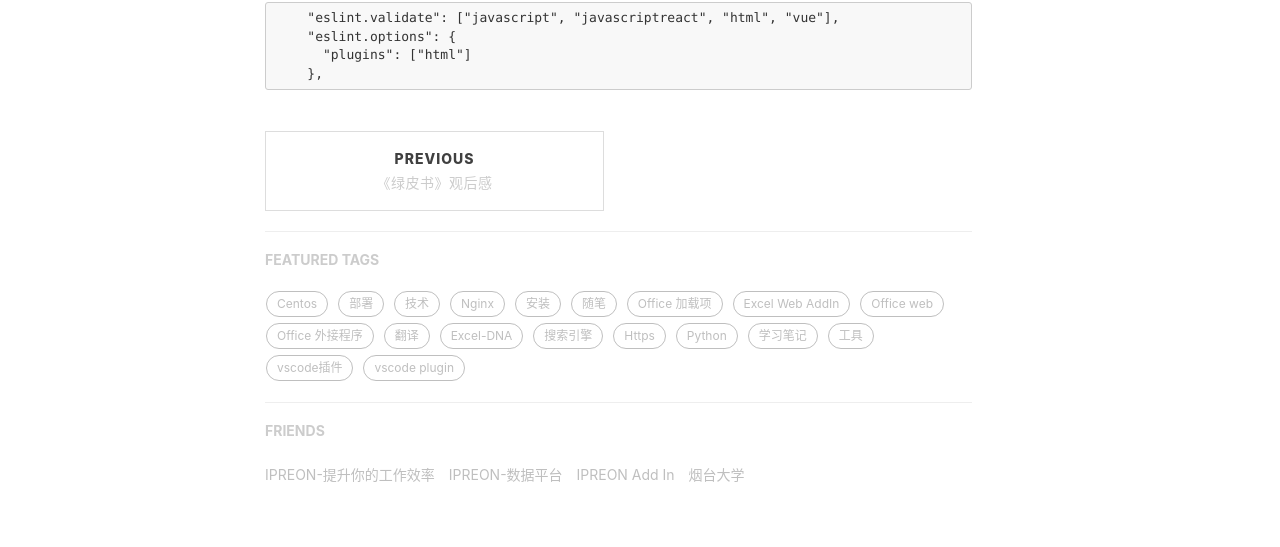
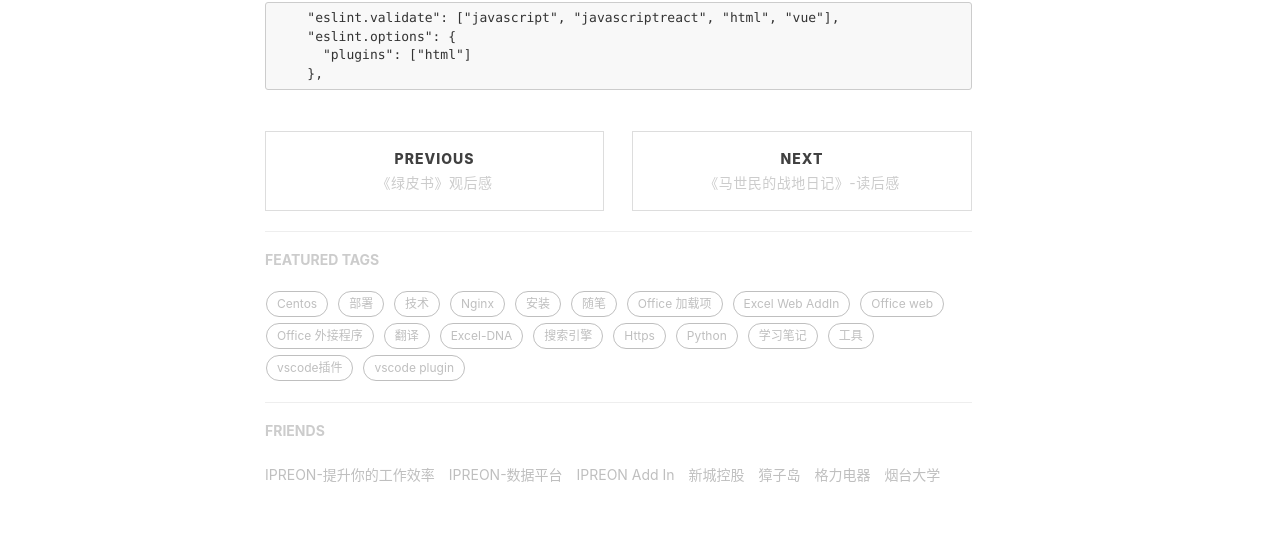
Before and after one commit to AlvinNiu/AlvinNiu.github.io, a Jekyll site: the page built from _posts/2019-06-27-vscode-plugins.md, in a window 1280 px wide. Shown: the part 1652-2199 px from the top of the page. Built offline with Jekyll 4.4.1, drawn with Linux system fonts in a browser that asks for light colours; nearby versions of some CDN libraries; comment, search, counter and statistics services are not loaded; part of the change alters nothing that is shown.

Commit message:
马世民战地日记-读后感

````diff
--- a/_config.yml
+++ b/_config.yml
@@ -108,6 +108,18 @@ friends: [
          title: "IPREON Add In",
          href: "https://appsource.microsoft.com/en-us/product/office/WA104381934?src=office&tab=Overview"
      },
+     {
+         title: "新城控股",
+         href: "https://datahub.ipreon.com/viewer/2010013810/?year=2018&period=FY"
+     },
+ {
+         title: "獐子岛",
+         href: "https://datahub.ipreon.com/viewer/2010010615/?year=2018&period=FY"
+     },
+     {
+         title: "格力电器",
+         href: "https://datahub.ipreon.com/viewer/2010000463/?year=2018&period=FY"
+     },
       {
          title: "烟台大学",
          href: "http://www.ytu.edu.cn/"
--- /dev/null
+++ b/_posts/2019-07-06-mashimindezhandiriji.md
@@ -0,0 +1,67 @@
+---
+layout:       post
+title:        "《马世民的战地日记》-读后感"
+subtitle:     "军队塑造了一个强悍的企业家"
+date:         2019-07-06 09:00:00
+author:       "Alvin"
+header-img:   "img/mashimindezhandiriji.jpg"
+header-mask:  0.3
+catalog:      true
+tags:
+    - 读后感
+    - 马世民的战地日记
+    - 日记
+---
+
+## 前言
+
+### 作者简介：
+
+> 马世民 (Simon Murray)，英国人，19岁时加入法国外籍兵团服役五年，退役后加入怡和洋行 (Jardine Matheson)工作。1984年，他出任和记黄埔董事总经理，在任期间促成多宗大型发展，包括收购香港电灯有限公司，是李嘉诚的得力爱将。1994年起出任德意志银行亚太区行政总裁，1998年开设基金公司GEMS，并成立Distacom，在世界各地投资电讯业。
+
+> 今天，他仍然是基金公司GEMS主席，全球矿业巨头亚洲嘉能可国际公司(Glencore International AG) 主席，并为多家企业的非执行董事，包括长江实业、东方海外（国际）有限公司 (OOIL)等，以及担任多家企业的顾问。
+
+### 读书背景
+
+> 一个朋友推荐读的，说是翻译的很好，而且这真的是日记。。。就是马世民先生，在兵团服役时记录下来的，他也不会想到在50年后这本日记会被印刷出版，，所以真实性很大。这本书的翻译很多地方都用的汉语的大白话，并不会产生语言上的代沟，可以直接感受到那种情绪
+
+## 开读
+
+作者19岁时想要参军，但是不想在家族的保护伞下，所以他打算参加外籍兵团，他最初在兵团里，只能与几个说英文的人交流，也遇到了自己的一些朋友，但这些朋友很快就分开了，刚开始加入兵团时，他觉得自己受不了，有很多新兵要逃走，但是没有一个能逃出去的，，没有逃出去的要接受残酷的惩罚，哪些刑罚他们称为开派对，派对要每天定时举行。听着就残酷。但是他坚持下来了，从未逃跑，这说明作者有很强的承受能力。他总觉得自己做的不是很好，但是每次的成绩都是前三，看样子不是自谦呀。。。
+在新兵的日子里，他们吃不饱，睡不好，每个月只有8镑的薪水（不知道这个是什么钱）
+
+从新兵结束，因为作者的表现很好，他进入了伞兵团，伞兵的日子相对新兵舒服很多，而只是吃的方面，训练则更苦了，他要从飞机上跳伞，他说他害怕极了，但是还是跃身跳了。我很佩服他，支配自己的能力真的很强，战胜了意志力。而我本身缺欠缺很多。
+
+## 战争
+
+他们外籍兵团不是仅仅训练而已，内战爆发了，他们要与阿拉伯人开战，毫无疑问，他们兵团从装备人力都胜过阿拉伯人，尽管如此，也是少不了伤亡的，马世民亲眼看见自己的伙伴被炸弹炸死，流弹打死，但是他很幸运，躲过了一次次危机，每一次他做好了死的准备，但是死神从不敢将他带走。人们常说死神会远离勇敢的人
+
+
+## 自由
+
+19岁的爱情真的那么简单，就如我当年19岁一样，喜欢一个姑娘，然后互相喜欢，然后就没有然后了。他们兵团每个月发薪水之后，就会到妓院挥霍干净，他喜欢了一个姑娘，又喜欢一个姑娘，年轻便是这样。
+
+## 个人评论
+
+词穷了，佩服已不足以表达我的内心。那么严格的训练，他都能坚持下来。每天只睡三个小时，不是训练就是被教练搞翻天，他说在他做教练训练别人时，他才明白正式这些严格的训练成就了他，不然他都不知道他可以突破。。。。
+
+## 附属任正非的评论
+
+```
+我还没有仔细读完此书，但我读过马世民其人。英国人马世民（Simon Murray）是一个伟大的人，且不仅仅是在商业成功方面。中国正处在一个发展时期，马世民的故事对中国的青年人有许多启迪的益处。正是许多像马世民那样的中国青年人，与勤劳勇敢的十三亿人，一同推动祖国的未来，朝向才更加美好。我仅举一个中国人熟悉的小小的商业故事，来说明马世民其人。
+
+这个故事大多数的中国中年人都知道。中国长城公司，曾经在1990年用国产的长征火箭，发射一个美国卫星“亚洲一号”。这对一个刚刚开放的中国，无疑是一件巨大的事情。当时，我们普遍对美国还抱有敌意，美国也不信任中国，在那样的时代，这真是一件敢想敢干的事情。而且这个事情背后，还有更加离奇的故事，这些故事的中心，都离不开马世民这个人。
+
+1984年2月，休斯公司替西联公司生产的“西联星6号”，由“挑战者”号航天飞机发射上天。结果发射失败，卫星流浪太空。发射失败后，保险公司Lloyd’s向西联公司赔偿7500万美元保费，卫星所有权转给Lloyd’s，马世民当时是Lloyd’s的社员。Lloyd’s与美国宇航局协商，能否将这个卫星收回来，美国宇航局收取275万美元后，于1984年11月回收了“西联星6号”。从太空收回卫星是个奇迹，这一过程被拍成了纪录片留给了历史。成功回收后，经休斯公司修理后，Lloyd’s以5000万美元的价格又将“西联星6号”卖给美国特雷卫星公司。后特雷公司破产，卫星又重回Lloyd’s之手。最后，香港和记（马世民时任和记CEO）与中信集团董事长一道担任亚洲卫星公司的联席主席。
+
+而后，中国、美国、法属圭亚那，竞争“亚洲1号”的发射权，当时中国的价格只有他们的一半，中标发射。马世民又花了几个月的时间说服美国政府，并最终说服了他们。理由是美国重点发展卫星制造和销售的能力，让中国等更低成本的国家负责卫星的发射，那么美国可以卖出更多的卫星。马世民还积极说服“巴统”，让他们也同意由中国发射。同时，又说服中国政府由美国海军陆战队全程押运卫星入中国。最后成功发射。
+这一系列奇迹都是由马世民撺掇的，可见其人一斑。
+
+2012年9月7日，马世民在伦敦的办公室请我们吃饭，指着高1000多英尺全玻璃的碎片大厦（The Shard）说，三天前，他用绳索从那个楼上爬下来，这是奇人的又一斑。这可是一位72岁的青年人啊！
+
+对于今天快速发展的中国来说，马世民对当代青年人，是一个非常好的榜样。对我来说，他是一个实在丰富的老师。我不知道他在全世界有多少产业，怎么飞的，如何分配时间的，值得我学习的还多得很。
+
+华为技术有限公司总裁 任正非
+2012年11月
+
+```
````
Also changed, not shown: 1 other file.
